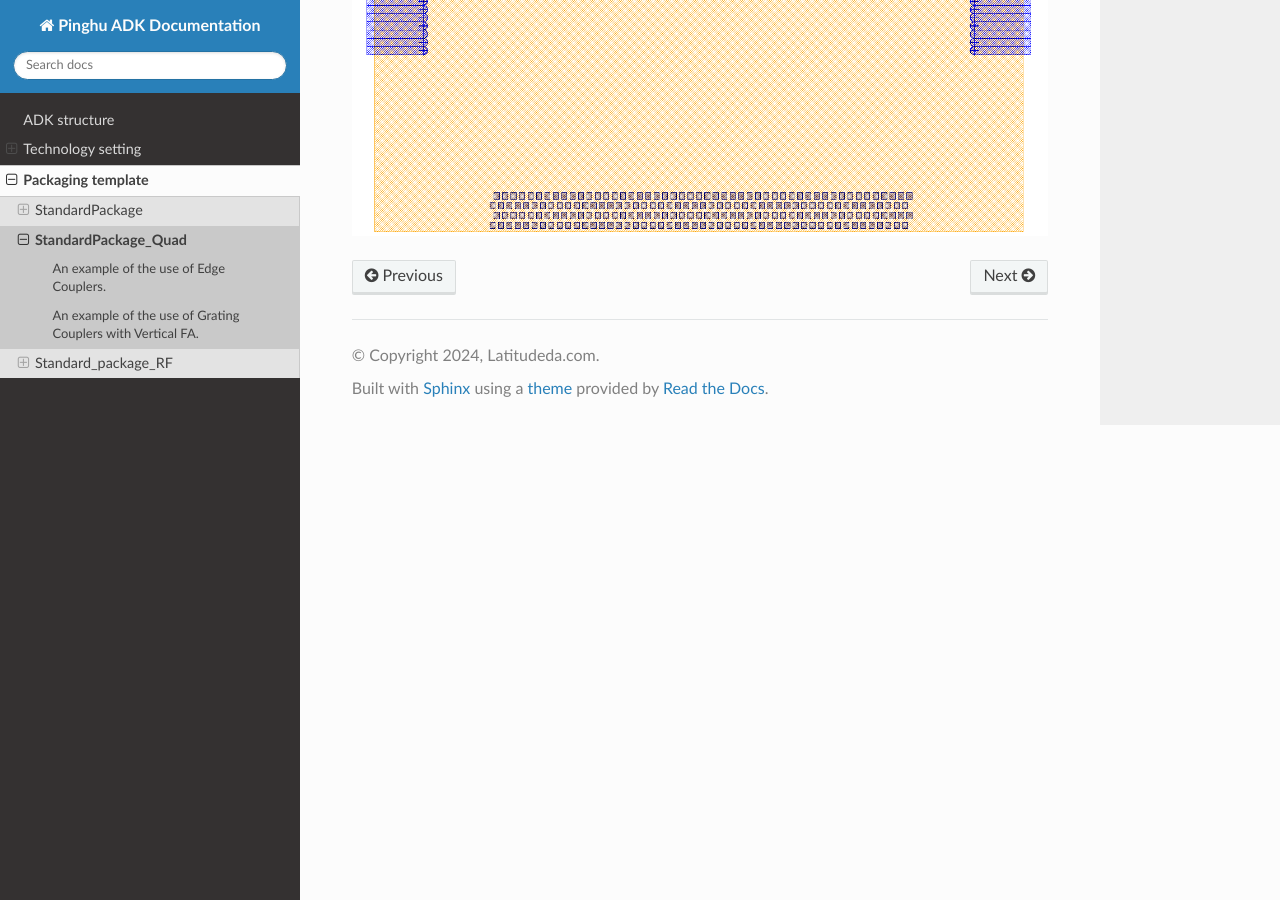
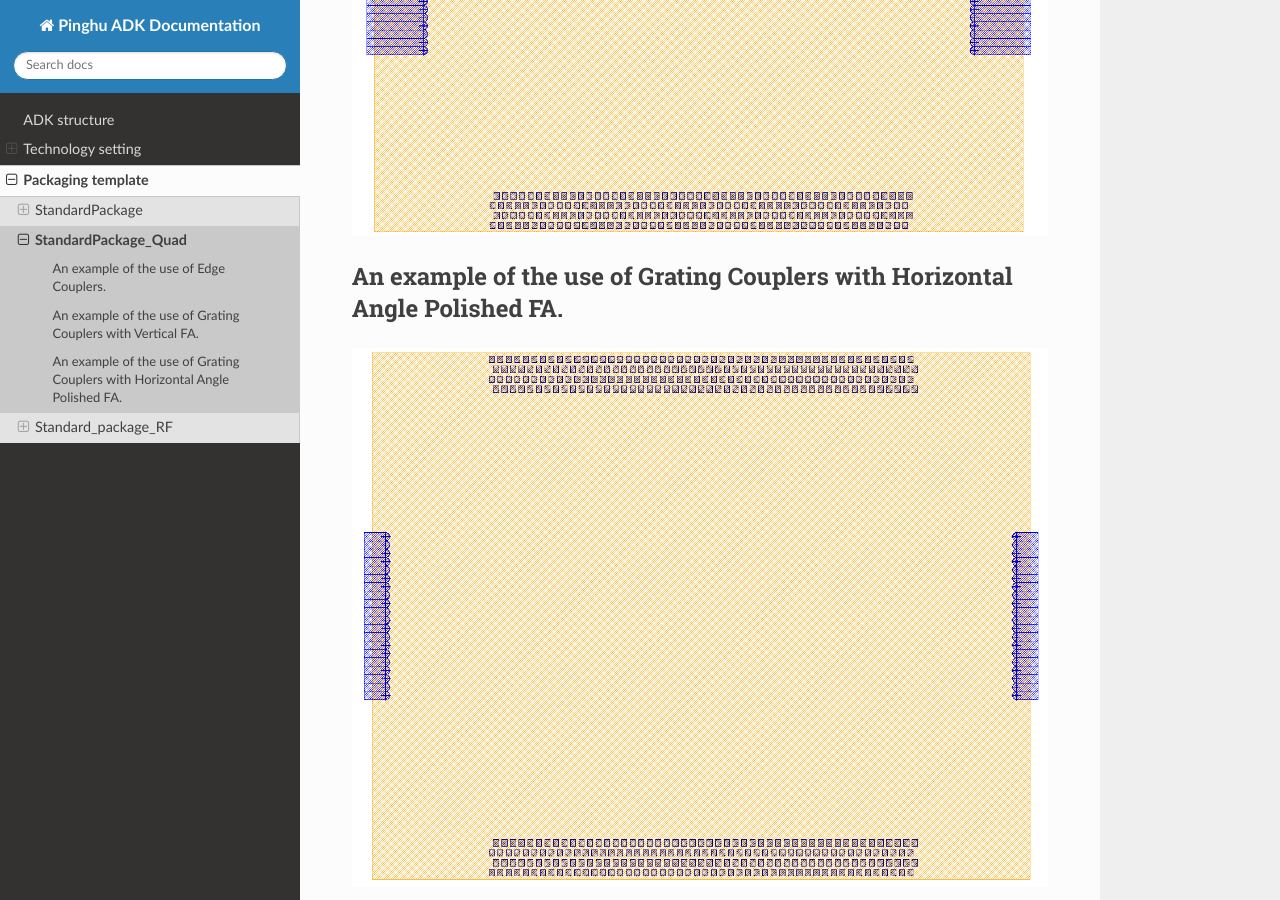
Before and after one commit to Latitudeda/NOEIC_ADK, a Sphinx documentation site: the page built from docs/source/component_list/row_4.rst, in a window 1280 px wide and 900 px high, scrolled down 1840 px. Built offline with Sphinx 7.4.7 and the Read the Docs theme 3.1.0, drawn with Linux system fonts in a browser that asks for light colours; pages that are not in the unit, such as notebooks, are missing from menus.

Commit message:
update fig

```diff
--- a/docs/source/component_list/RF.rst
+++ b/docs/source/component_list/RF.rst
@@ -108,5 +108,10 @@
 
 
 An example of the use of Grating Couplers with Vertical FA.
-********************************************
+********************************************************************************************
 .. image:: ../images/eg_gc_RF.png
+
+
+An example of the use of Grating Couplers with Horizontal Angle Polished FA.
+********************************************************************************************
+.. image:: ../images/eg_gc_RF_h.png
--- a/docs/source/component_list/row_1n2.rst
+++ b/docs/source/component_list/row_1n2.rst
@@ -50,5 +50,10 @@
 
 
 An example of the use of Grating Couplers with Vertical FA.
-********************************************
+********************************************************************************************
 .. image:: ../images/eg_gc_v.png
+
+
+An example of the use of Grating Couplers with Horizontal Angle Polished FA.
+********************************************************************************************
+.. image:: ../images/eg_gc_h.png
--- a/docs/source/component_list/row_4.rst
+++ b/docs/source/component_list/row_4.rst
@@ -48,5 +48,10 @@
 
 
 An example of the use of Grating Couplers with Vertical FA.
-********************************************
+********************************************************************************************
 .. image:: ../images/eg_gc_quad_v.png
+
+
+An example of the use of Grating Couplers with Horizontal Angle Polished FA.
+********************************************************************************************
+.. image:: ../images/eg_gc_quad_h.png
```
